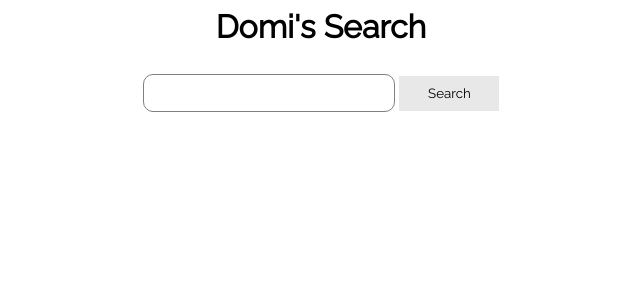
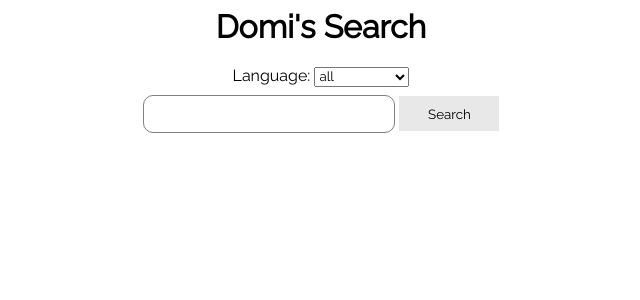
Before and after one commit to snakearrow/crawler, a Flask app: page / in a window 1280 px wide. Shown: the top 300 px of the page, without its empty margins (319-959 px from the left). Run offline with Flask 2, Linux system fonts and the light colour scheme; parts of the project's set-up code (start-up, migrations or seed data) failed here and were passed over.

Commit message:
add language selection

```diff
--- a/server.py
+++ b/server.py
@@ -48,7 +48,7 @@ class Server:
         else:
             print(f"Elastisearch connection (index {index_name}) ok")
 
-    def search(self, _keywords: list):
+    def search(self, _keywords: list, language: str = "en"):
         keywords = []
         for word in _keywords:
             keywords.append(word)
@@ -56,20 +56,34 @@ class Server:
 
         keywords = ' '.join(keywords)
         query = {
-            "query": {
-                "query_string": {
-                    "query": keywords,
-                    "fields": ["title^2", "url^4", "keywords"]
-                }
-            },
-            "sort": {
-                "_script": {
-                    "type": "number",
-                    "script": "doc['url.keyword'].value.length()",
-                    "order": "asc"
-                }
-            },
-            "size": str(MAX_RESULTS)
+	        "query": {
+		        "bool": {
+			        "must": [
+				        {
+					        "query_string": {
+						        "query": keywords,
+						        "fields": [
+							        "url^4",
+							        "keywords",
+							        "title^2"
+						        ]
+					        }
+				        },
+				        {
+					        "wildcard": {
+						        "language": language
+					        }
+				        }
+			        ]
+		        }
+	        },
+	        "sort": {
+		        "_script": {
+			        "type": "number",
+			        "script": "doc['url.keyword'].value.length()",
+			        "order": "asc"
+		        }
+	        }
         }
         res = self._es.search(index=self._index_name, body=query)
         search_time = int(res['took'])
@@ -95,7 +109,10 @@ def search():
     result = None
     if request.method == 'POST':
         keyword = request.form['text']
-        result = server.search(keyword.split())
+        language = request.form['language']
+        if language == "none":
+            language = "*"
+        result = server.search(keyword.split(), language)
 
     return render_template('index.html', data=result, n_results=len(result._results))
 
--- a/templates/index.html
+++ b/templates/index.html
@@ -9,6 +9,16 @@
         <center>
         <h1>Domi's Search</h1>
         <form method="POST">
+            <label for="language">Language:</label>
+            <select name="language" id="language">
+            <option value="none">all</option>
+            <option value="en">English</option>
+            <option value="de">Deutsch</option>
+            <option value="fr">Français</option>
+            <option value="nl">Nederlands</option>
+            <option value="es">Español</option>
+            </select>
+            <br>
             <input type="text" name="text" autofocus>
             <input type="submit" value="Search">
         </form>
```
